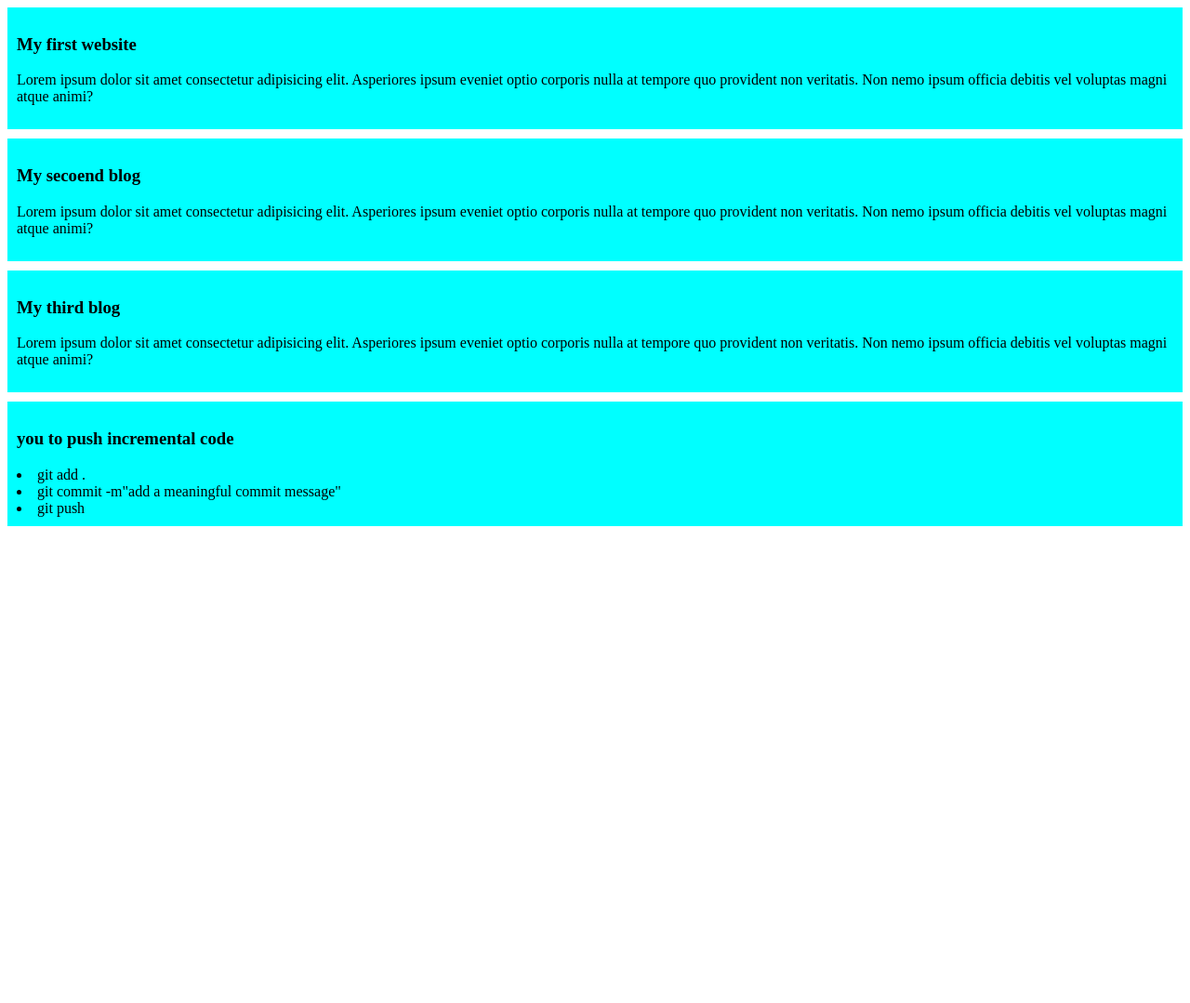
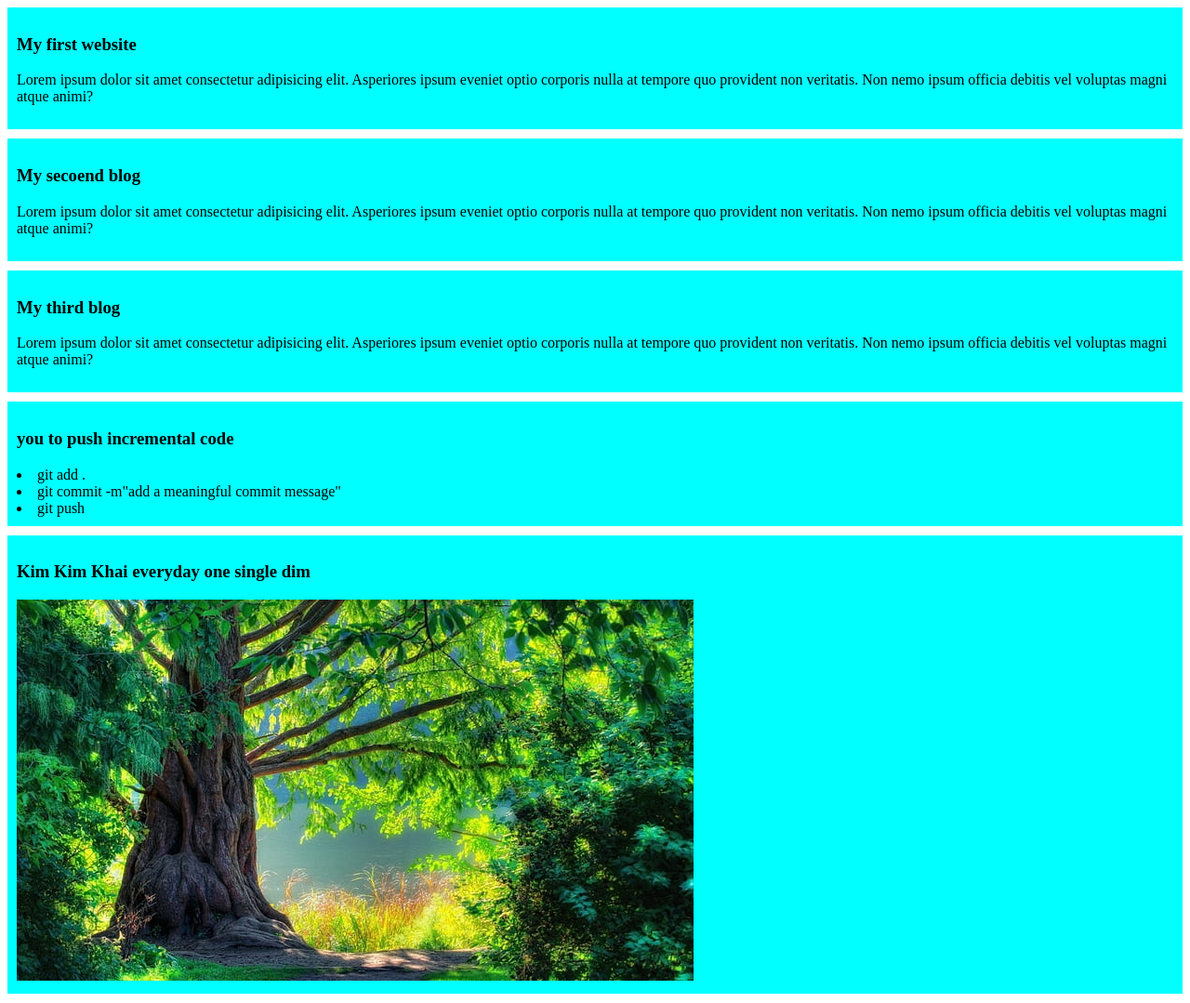
Before and after one commit to shamimparvejrafi/my-simple-website, a plain HTML site: page index.html in a window 1280 px wide. Shown: the whole page at 93% size. Before the commit the page ends 800 px from the top, so only its background shows below. Drawn offline with Linux system fonts and the light colour scheme.

Commit message:
added a kim with dim

```diff
--- a/index.html
+++ b/index.html
@@ -30,6 +30,10 @@
         <li>git commit -m"add a meaningful commit message"</li>
         <li>git push</li>
     </div>
+    <div>
+        <h3>Kim Kim Khai everyday one single dim</h3>
+        <img src="images/gas.jpg" alt="">
+    </div>
 </body>
 
 </html>
```
Also changed, not shown: images/gas.jpg (added).
